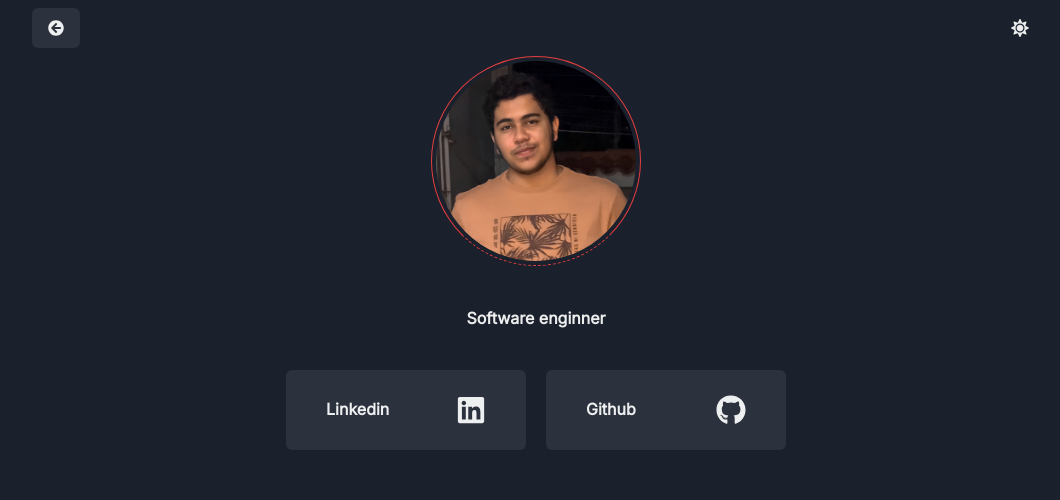
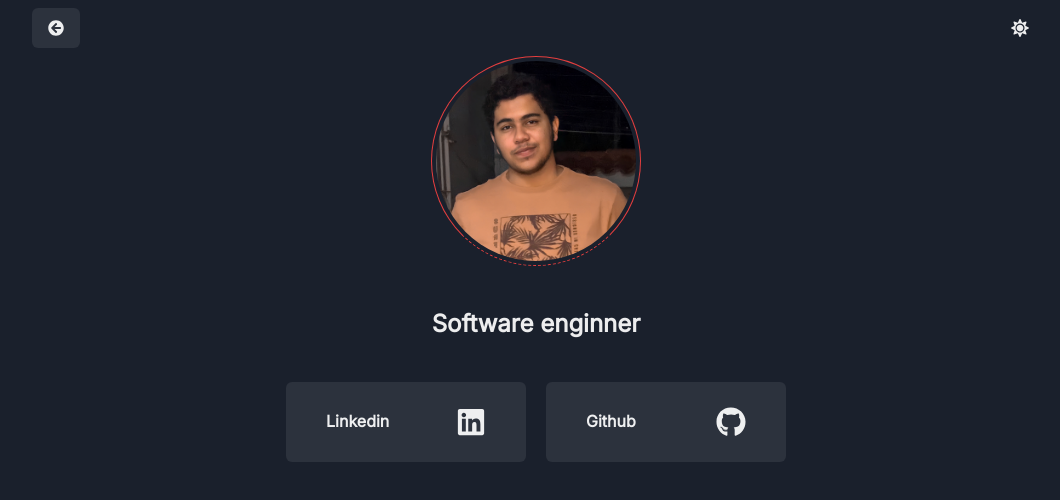
Before and after one commit to luksdev/ledux_portfolio, a Next.js app: page /tree in a window 1280 px wide. Shown: the top 500 px of the page, without its empty margins (104-1164 px from the left). Built offline with nearby package versions, Linux system fonts and the light colour scheme.

Commit message:
change fontSize title tree

```diff
--- a/pages/tree.tsx
+++ b/pages/tree.tsx
@@ -49,7 +49,7 @@ const Tree: NextPage = () => {
                     <Image src={fotoPerfil} width={200} height={200} className="rounded-image" />
                 </Box>
 
-                <Text my={10} fontWeight="semibold">Software enginner</Text>
+                <Text my={10} fontWeight="semibold" fontSize={"2xl"}>Software enginner</Text>
 
                 <Box display={"flex"} gap={5} flexWrap="wrap" alignItems={"center"} justifyContent="center">
                     <Link target={"_blank"} href='https://www.linkedin.com/in/lucaseduardo-dev/'>
```
